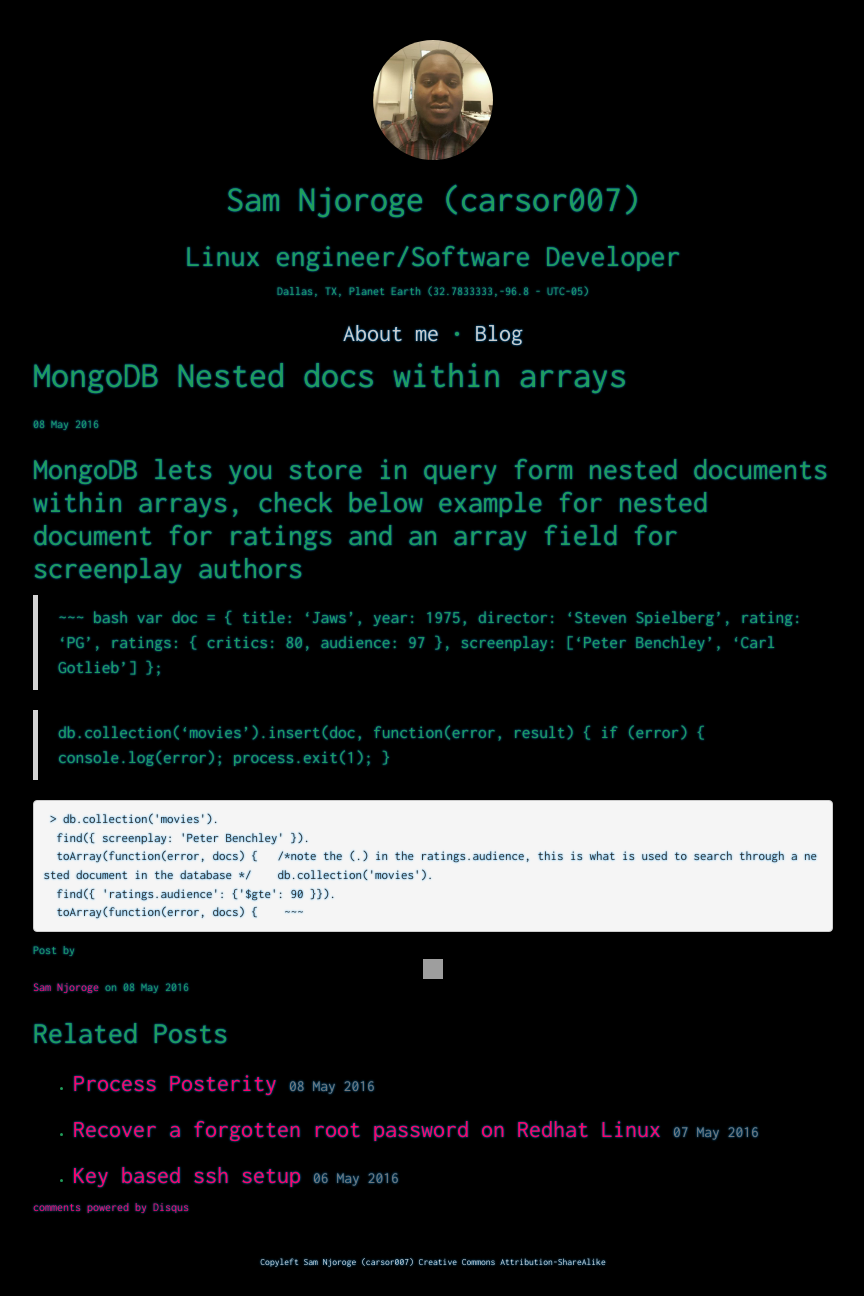
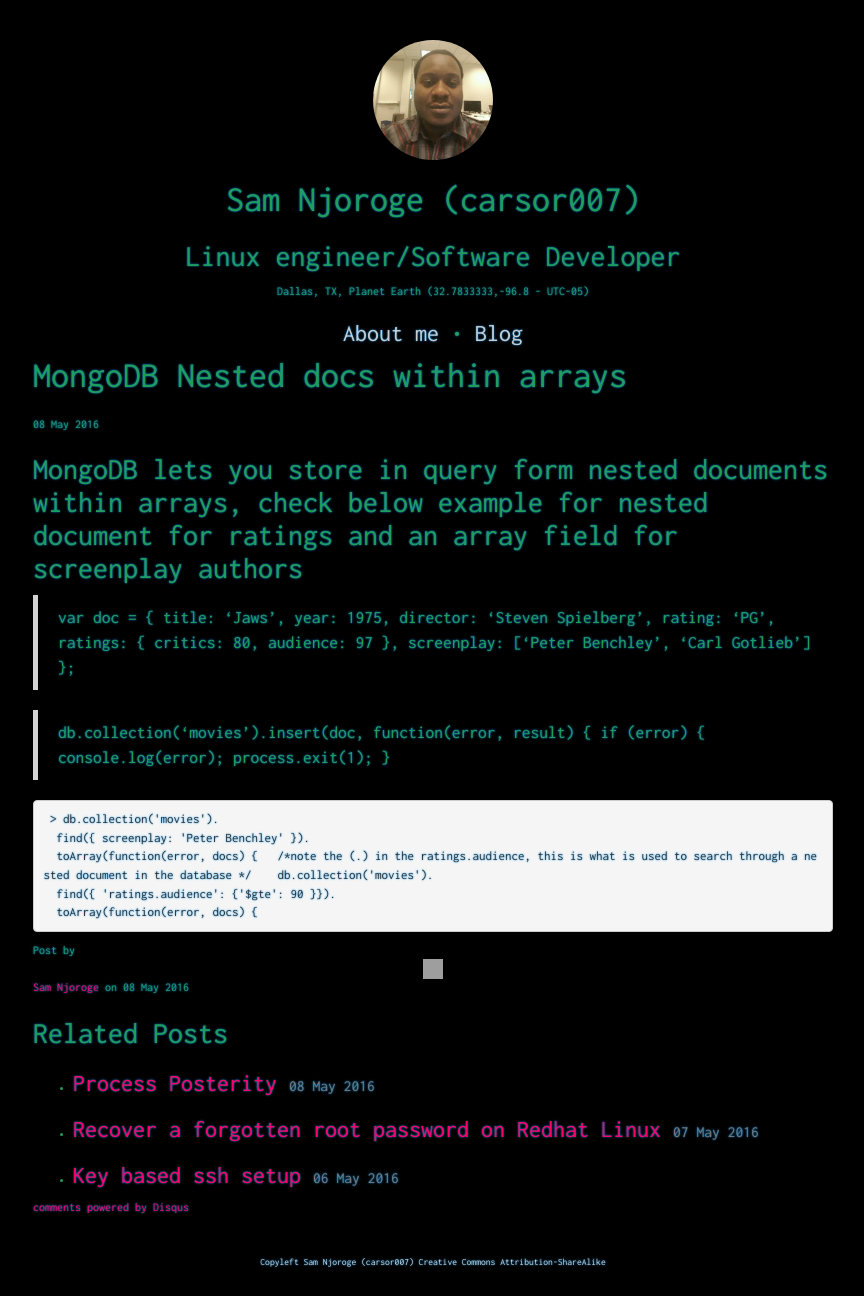
Before and after one commit to carsor007/carsor007.github.io, a Jekyll site: the page built from _posts/2016-05-08-MongoDB-nested-docs-within-arrays.md, in a window 1280 px wide. Shown: the whole page, without its empty margins (207-1071 px from the left). Built offline with Jekyll 4.4.1, drawn with Linux system fonts in a browser that asks for light colours; nearby versions of some CDN libraries; comment, search, counter and statistics services are not loaded; grey boxes are pictures that could not be loaded.

Commit message:
Updated 2016-05-08-MongoDB-nested-docs-within-arrays.md

```diff
--- a/_posts/2016-05-08-MongoDB-nested-docs-within-arrays.md
+++ b/_posts/2016-05-08-MongoDB-nested-docs-within-arrays.md
@@ -10,7 +10,7 @@ title: MongoDB Nested docs within arrays
 ---
 ## MongoDB lets you store in query form nested documents within arrays, check below example for nested document for ratings and an array field for screenplay authors
 
-> ~~~ bash
+>
   var doc = {
    title: 'Jaws',
    year: 1975,
@@ -36,4 +36,3 @@ title: MongoDB Nested docs within arrays
    db.collection('movies').
       find({ 'ratings.audience': {'$gte': 90 }}).
       toArray(function(error, docs) {
-   ~~~
```
